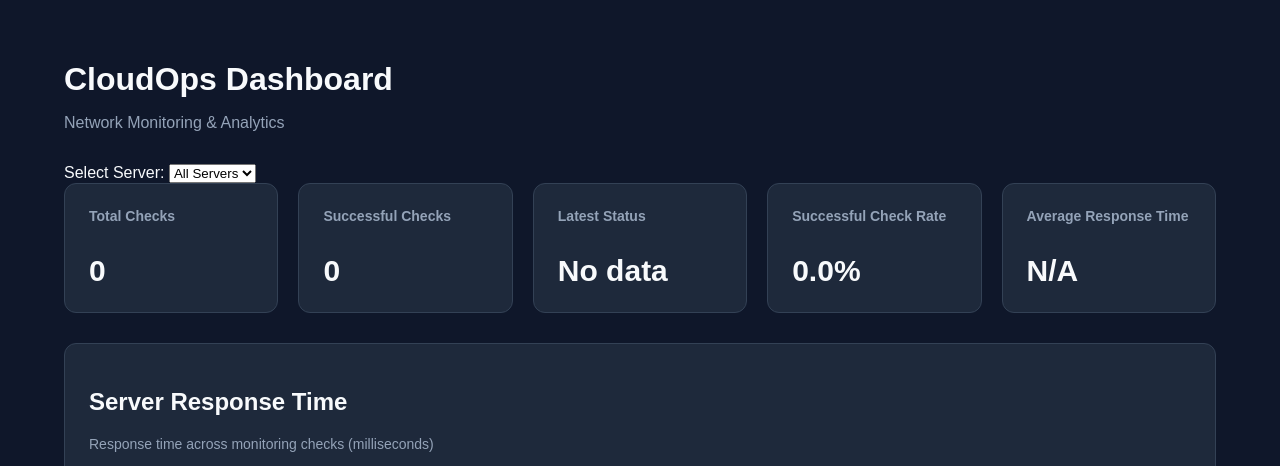
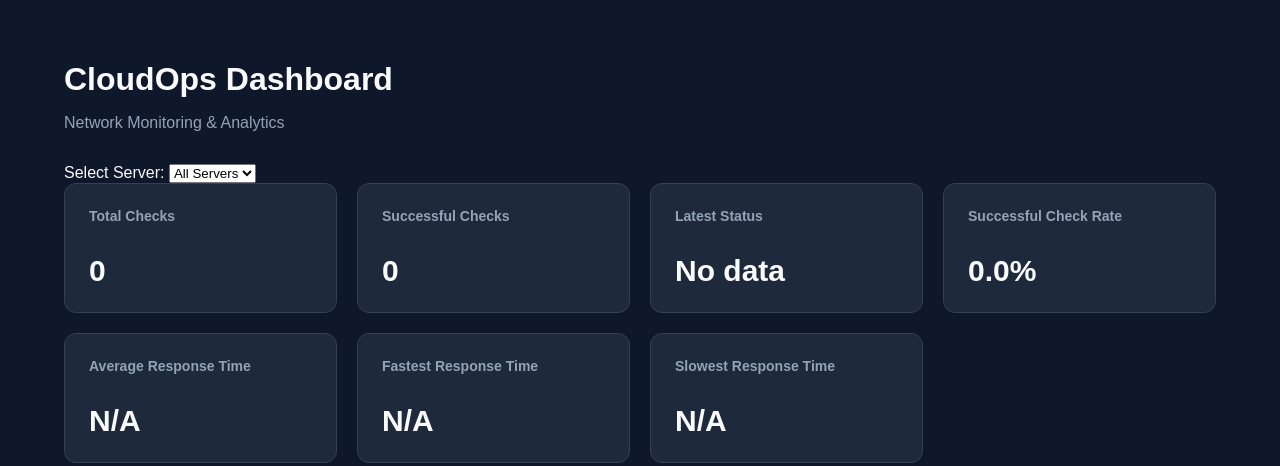
Before and after one commit to sajjadurrahman1/CloudOps-Network-Monitoring, a Flask app: page /dashboard in a window 1280 px wide. Shown: the top 466 px of the page. Run offline with Flask 3, Linux system fonts and the light colour scheme; data that the repository does not hold is empty.

Commit message:
feat: add fastest and slowest response time analytics

```diff
--- a/static/style.css
+++ b/static/style.css
@@ -31,7 +31,7 @@ header p {
 
 .stats {
     display: grid;
-  grid-template-columns: repeat(5, minmax(0, 1fr));
+  grid-template-columns: repeat(4, minmax(0, 1fr));
     gap: 20px;
     margin-bottom: 30px;
 }
--- a/templates/index.html
+++ b/templates/index.html
@@ -57,6 +57,16 @@
 <div class="card">
     <h3>Average Response Time</h3>
     <p id="average-response">--</p>
+</div>
+
+<div class="card">
+    <h3>Fastest Response Time</h3>
+    <p id="fastest-response">--</p>
+</div>
+
+<div class="card">
+    <h3>Slowest Response Time</h3>
+    <p id="slowest-response">--</p>
 </div>
 
         </section>
@@ -167,6 +177,26 @@ document.getElementById('average-response')
     .textContent = averageResponse === null
         ? 'N/A'
         : averageResponse.toFixed(2) + ' ms';
+
+// Find the fastest and slowest successful responses.
+const fastestResponse = validResponseTimes.length > 0
+    ? Math.min(...validResponseTimes)
+    : null;
+
+const slowestResponse = validResponseTimes.length > 0
+    ? Math.max(...validResponseTimes)
+    : null;
+
+// Update the new statistics cards.
+document.getElementById('fastest-response')
+    .textContent = fastestResponse === null
+        ? 'N/A'
+        : fastestResponse.toFixed(2) + ' ms';
+
+document.getElementById('slowest-response')
+    .textContent = slowestResponse === null
+        ? 'N/A'
+        : slowestResponse.toFixed(2) + ' ms';
 
                 const successRate = filteredRecords.length > 0
                     ? (online / filteredRecords.length) * 100
```
